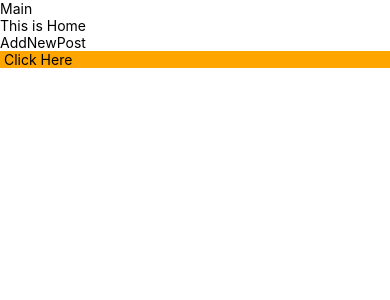
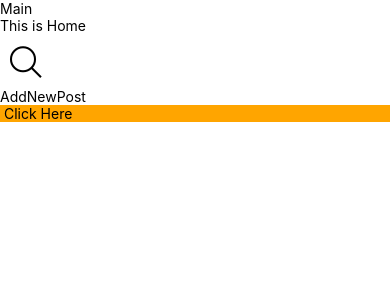
Before and after one commit to samarthj0612/the-arena, a React Native app: screen / in a window 390 px wide. Shown: the top 300 px of the page. Built offline with nearby package versions, Linux system fonts and the light colour scheme.

Commit message:
react native vector icons

```diff
--- a/package.json
+++ b/package.json
@@ -11,7 +11,8 @@
   },
   "dependencies": {
     "react": "18.2.0",
-    "react-native": "0.74.2"
+    "react-native": "0.74.2",
+    "react-native-vector-icons": "^10.1.0"
   },
   "devDependencies": {
     "@babel/core": "^7.20.0",
@@ -22,6 +23,7 @@
     "@react-native/metro-config": "0.74.84",
     "@react-native/typescript-config": "0.74.84",
     "@types/react": "^18.2.6",
+    "@types/react-native-vector-icons": "^6.4.18",
     "@types/react-test-renderer": "^18.0.0",
     "babel-jest": "^29.6.3",
     "eslint": "^8.19.0",
--- a/rn/screens/home/index.jsx
+++ b/rn/screens/home/index.jsx
@@ -1,11 +1,14 @@
 import { View, Text } from 'react-native'
 import React from 'react'
 import AddNewPost from '../addNewPost'
+
+import EvilIcons from 'react-native-vector-icons/EvilIcons'
 
 const Home = () => {
   return (
     <View>
       <Text>This is Home</Text>
+      <EvilIcons name="search" size={50}/>
       <AddNewPost />
     </View>
   )
```
Also changed, not shown: 1 other file (tests, documents, lock files or other folders).
